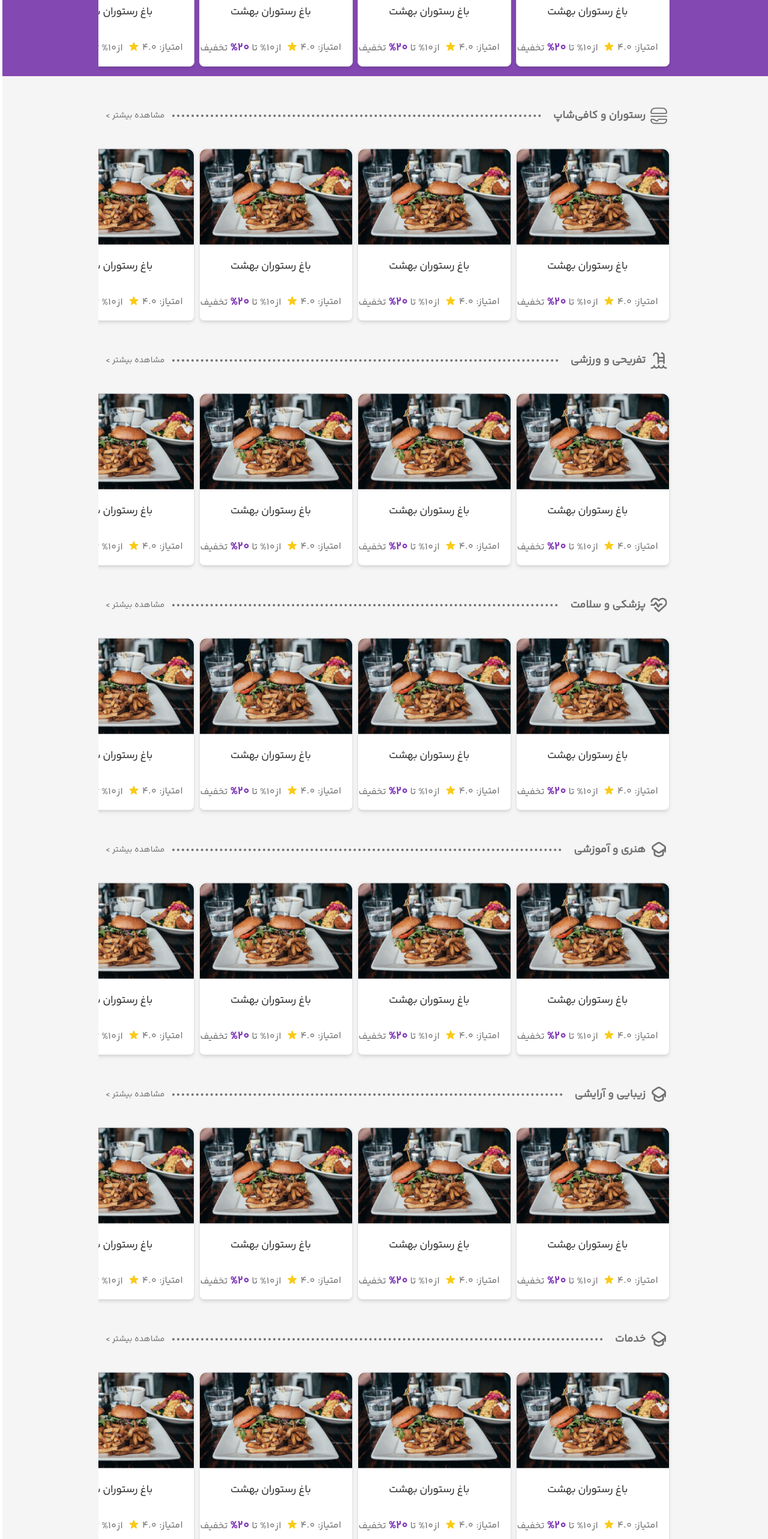
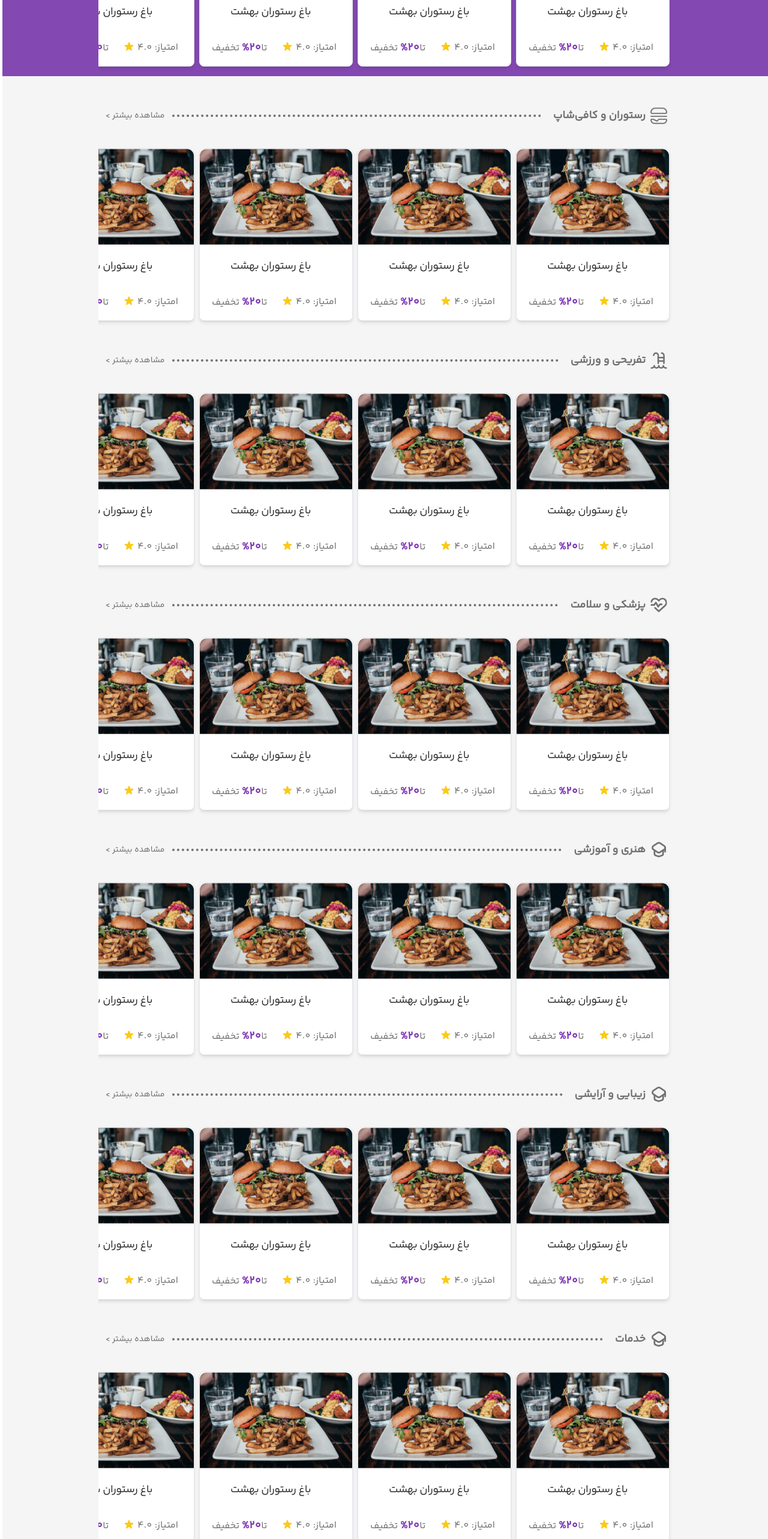
Before and after one commit to mohammad1382217/Aran-Asayesh, a React (Vite) app: page /Home in a window 1280 px wide. Shown: the part 857-3423 px from the top of the page at 60% size. Built offline with nearby package versions, Linux system fonts and the light colour scheme.

Commit message:
edit card ui changed

```diff
--- a/app/Home/page.tsx
+++ b/app/Home/page.tsx
@@ -64,25 +64,25 @@ const Home: React.FC = () => {
             <CardComponent
               text={"باغ رستوران بهشت"}
               rate={"4.0"}
-              offer={["10%", "20%"]}
+              offer={"20%"}
               img={foodpost}
             />
             <CardComponent
               text={"باغ رستوران بهشت"}
               rate={"4.0"}
-              offer={["10%", "20%"]}
+              offer={"20%"}
               img={foodpost}
             />
             <CardComponent
               text={"باغ رستوران بهشت"}
               rate={"4.0"}
-              offer={["10%", "20%"]}
+              offer={"20%"}
               img={foodpost}
             />
             <CardComponent
               text={"باغ رستوران بهشت"}
               rate={"4.0"}
-              offer={["10%", "20%"]}
+              offer={"20%"}
               img={foodpost}
             />
           </div>
@@ -99,25 +99,25 @@ const Home: React.FC = () => {
             <CardComponent
               text={"باغ رستوران بهشت"}
               rate={"4.0"}
-              offer={["10%", "20%"]}
+              offer={"20%"}
               img={foodpost}
             />
             <CardComponent
               text={"باغ رستوران بهشت"}
               rate={"4.0"}
-              offer={["10%", "20%"]}
+              offer={"20%"}
               img={foodpost}
             />
             <CardComponent
               text={"باغ رستوران بهشت"}
               rate={"4.0"}
-              offer={["10%", "20%"]}
+              offer={"20%"}
               img={foodpost}
             />
             <CardComponent
               text={"باغ رستوران بهشت"}
               rate={"4.0"}
-              offer={["10%", "20%"]}
+              offer={"20%"}
               img={foodpost}
             />
           </div>
@@ -132,25 +132,25 @@ const Home: React.FC = () => {
             <CardComponent
               text={"باغ رستوران بهشت"}
               rate={"4.0"}
-              offer={["10%", "20%"]}
+              offer={"20%"}
               img={foodpost}
             />
             <CardComponent
               text={"باغ رستوران بهشت"}
               rate={"4.0"}
-              offer={["10%", "20%"]}
+              offer={"20%"}
               img={foodpost}
             />
             <CardComponent
               text={"باغ رستوران بهشت"}
               rate={"4.0"}
-              offer={["10%", "20%"]}
+              offer={"20%"}
               img={foodpost}
             />
             <CardComponent
               text={"باغ رستوران بهشت"}
               rate={"4.0"}
-              offer={["10%", "20%"]}
+              offer={"20%"}
               img={foodpost}
             />
           </div>
@@ -165,25 +165,25 @@ const Home: React.FC = () => {
             <CardComponent
               text={"باغ رستوران بهشت"}
               rate={"4.0"}
-              offer={["10%", "20%"]}
+              offer={"20%"}
               img={foodpost}
             />
             <CardComponent
               text={"باغ رستوران بهشت"}
               rate={"4.0"}
-              offer={["10%", "20%"]}
+              offer={"20%"}
               img={foodpost}
             />
             <CardComponent
               text={"باغ رستوران بهشت"}
               rate={"4.0"}
-              offer={["10%", "20%"]}
+              offer={"20%"}
               img={foodpost}
             />
             <CardComponent
               text={"باغ رستوران بهشت"}
               rate={"4.0"}
-              offer={["10%", "20%"]}
+              offer={"20%"}
               img={foodpost}
             />
           </div>
@@ -198,25 +198,25 @@ const Home: React.FC = () => {
             <CardComponent
               text={"باغ رستوران بهشت"}
               rate={"4.0"}
-              offer={["10%", "20%"]}
+              offer={"20%"}
               img={foodpost}
             />
             <CardComponent
               text={"باغ رستوران بهشت"}
               rate={"4.0"}
-              offer={["10%", "20%"]}
+              offer={"20%"}
               img={foodpost}
             />
             <CardComponent
               text={"باغ رستوران بهشت"}
               rate={"4.0"}
-              offer={["10%", "20%"]}
+              offer={"20%"}
               img={foodpost}
             />
             <CardComponent
               text={"باغ رستوران بهشت"}
               rate={"4.0"}
-              offer={["10%", "20%"]}
+              offer={"20%"}
               img={foodpost}
             />
           </div>
@@ -231,25 +231,25 @@ const Home: React.FC = () => {
             <CardComponent
               text={"باغ رستوران بهشت"}
               rate={"4.0"}
-              offer={["10%", "20%"]}
+              offer={"20%"}
               img={foodpost}
             />
             <CardComponent
               text={"باغ رستوران بهشت"}
               rate={"4.0"}
-              offer={["10%", "20%"]}
+              offer={"20%"}
               img={foodpost}
             />
             <CardComponent
               text={"باغ رستوران بهشت"}
               rate={"4.0"}
-              offer={["10%", "20%"]}
+              offer={"20%"}
               img={foodpost}
             />
             <CardComponent
               text={"باغ رستوران بهشت"}
               rate={"4.0"}
-              offer={["10%", "20%"]}
+              offer={"20%"}
               img={foodpost}
             />
           </div>
@@ -264,25 +264,25 @@ const Home: React.FC = () => {
             <CardComponent
               text={"باغ رستوران بهشت"}
               rate={"4.0"}
-              offer={["10%", "20%"]}
+              offer={"20%"}
               img={foodpost}
             />
             <CardComponent
               text={"باغ رستوران بهشت"}
               rate={"4.0"}
-              offer={["10%", "20%"]}
+              offer={"20%"}
               img={foodpost}
             />
             <CardComponent
               text={"باغ رستوران بهشت"}
               rate={"4.0"}
-              offer={["10%", "20%"]}
+              offer={"20%"}
               img={foodpost}
             />
             <CardComponent
               text={"باغ رستوران بهشت"}
               rate={"4.0"}
-              offer={["10%", "20%"]}
+              offer={"20%"}
               img={foodpost}
             />
           </div>
@@ -312,7 +312,7 @@ const Home: React.FC = () => {
                         placeholder={undefined}
                       >
                         <img src={bazar} className="w-8 h-8" />
-                        <p className="block antialiased text-gray-700 text-lg font-semibold transition-colors bg-transparent">
+                        <p className="block antialiased text-gray-700 text-base md:text-lg font-semibold transition-colors bg-transparent">
                           دانلود از کافه بازار
                         </p>
                       </Button>
--- a/app/components/Card.tsx
+++ b/app/components/Card.tsx
@@ -5,7 +5,7 @@ interface CardComponent {
   text: string;
   img: string;
   rate: string;
-  offer: string[];
+  offer: string;
 }
 
 const CardComponent: React.FC<CardComponent> = ({ text, img, rate, offer }) => {
@@ -23,7 +23,7 @@ const CardComponent: React.FC<CardComponent> = ({ text, img, rate, offer }) => {
         {text}
       </h5>
       {/* </a> */}
-      <div className="mb-5 mt-2.5  flex items-center justify-center">
+      <div className="ml-3 mb-5 w-[13rem] mt-2.5  flex items-center justify-between">
         <div className="flex">
           <p className="text-base font-extralight text-[#717171]">امتیاز:</p>
           <span className="ml-1 mr-1 text-base font-extralight text-[#717171]">
@@ -39,12 +39,12 @@ const CardComponent: React.FC<CardComponent> = ({ text, img, rate, offer }) => {
           </svg>
         </div>
         <span className="mr-2 text-sm md:text-base font-extralight text-[#717171]">
-          از{offer[0]} تا{" "}
           <span className="text-xs lg:text-base font-extralight text-[#717171]">
+             تا
             <span className="text-[#7F38B7] lg:text-lg text-xl font-semibold">
-              {offer[1]}
+              {offer}
             </span>{" "}
-            تخفیف{" "}
+            تخفیف {"  "}
           </span>
         </span>
       </div>
```
